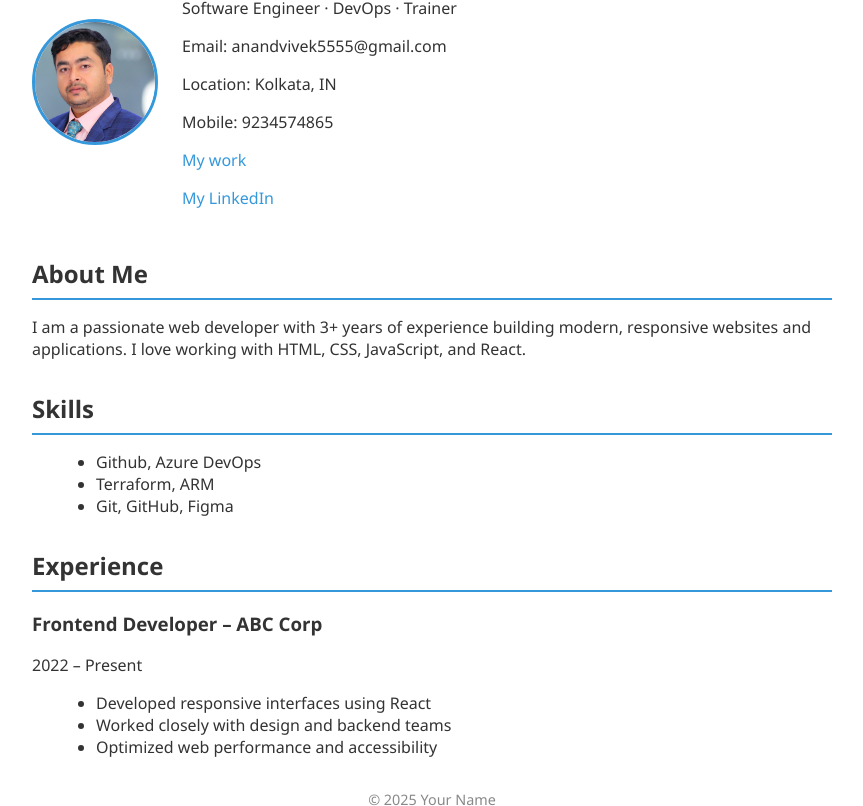
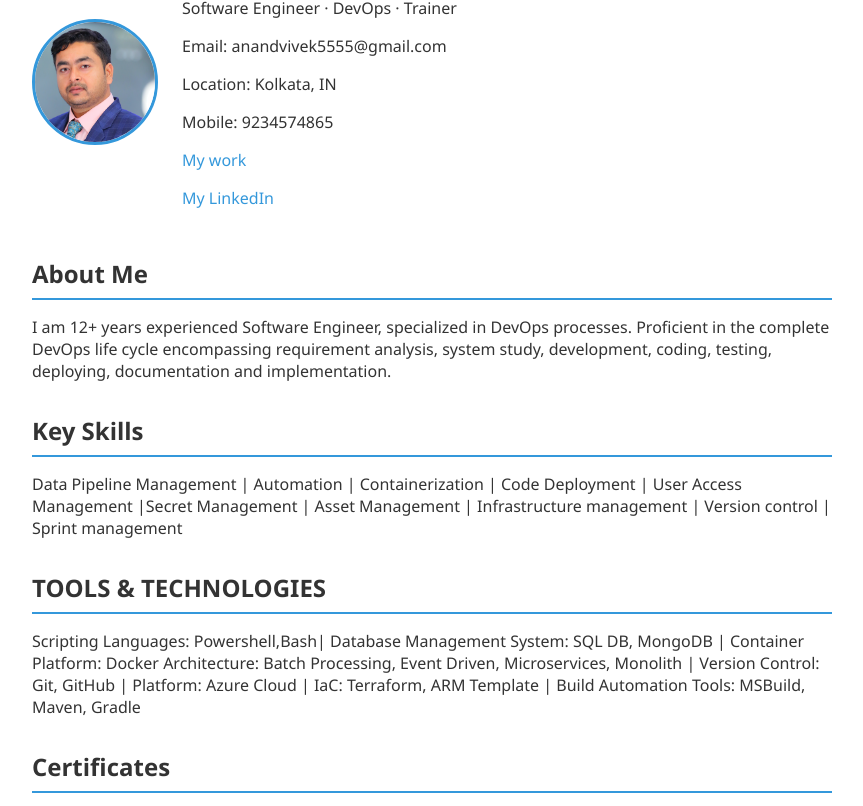
Before and after one commit to VivekAnandDevOps/VAnand, a plain HTML site: page index.html in a window 1280 px wide. Shown: the part 126-932 px from the top of the page, without its empty margins (208-1071 px from the left). Drawn offline with Linux system fonts and the light colour scheme.

Commit message:
added skills

```diff
--- a/index.html
+++ b/index.html
@@ -23,15 +23,26 @@
 
     <section>
       <h2>About Me</h2>
-      <p>I am a passionate web developer with 3+ years of experience building modern, responsive websites and applications. I love working with HTML, CSS, JavaScript, and React.</p>
+      <p>I am 12+ years experienced Software Engineer, specialized in DevOps processes. Proficient in the complete DevOps life cycle encompassing requirement analysis, system study, development, coding, testing, deploying, documentation and implementation.</p>
     </section>
 
     <section>
-      <h2>Skills</h2>
+      <h2>Key Skills</h2>
+      <p>Data Pipeline Management | Automation | Containerization | Code Deployment | User Access Management |Secret Management | Asset Management | Infrastructure management | Version control | Sprint management</p>
+    </section>
+
+    <section>
+      <h2>TOOLS & TECHNOLOGIES</h2>
+      <p>Scripting Languages: Powershell,Bash| Database Management System: SQL DB, MongoDB | Container Platform: Docker Architecture: Batch Processing, Event Driven, Microservices, Monolith | Version Control: Git, GitHub | Platform: Azure Cloud | IaC: Terraform, ARM Template | Build Automation Tools: MSBuild, Maven, Gradle</p>
+    </section>
+
+    <section>
+      <h2>Certificates</h2>
       <ul>
-        <li>Github, Azure DevOps</li>
-        <li>Terraform, ARM</li>
-        <li>Git, GitHub, Figma</li>
+        <li>Microsoft Certified: Azure Fundamentals</li>
+        <li>Microsoft Certified: Power Platform Fundamentals</li>
+        <li>Microsoft Certified: DevOps Engineer Expert</li>
+        <li>Microsoft Certified: Azure Solution Architect Expert</li>
       </ul>
     </section>
 
```
